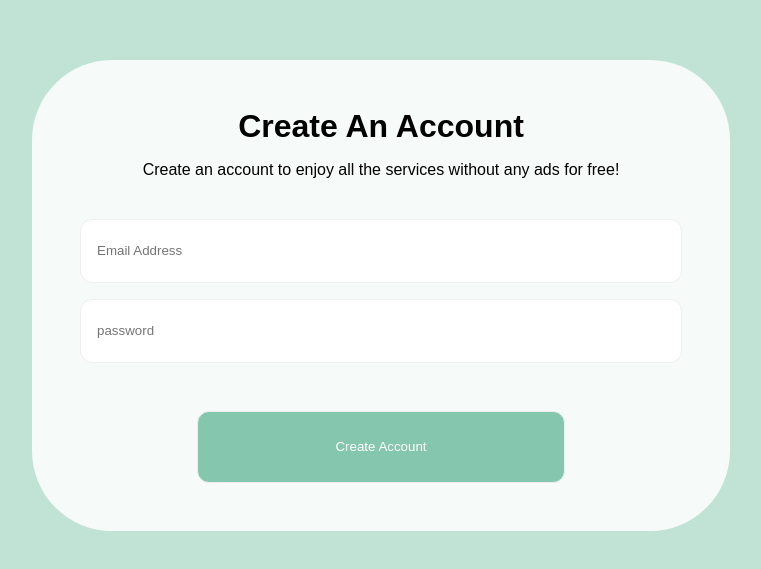
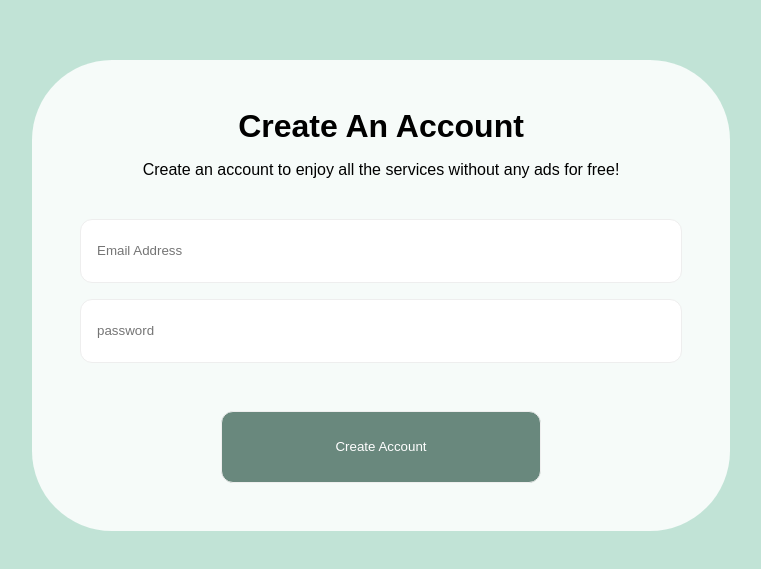
Before and after one commit to 11604075/storybook-demo, a React (Vite) app: page / in a window 1280 px wide. Shown: the part 105-674 px from the top of the page, without its empty margins (259-1020 px from the left). Built offline with nearby package versions, Linux system fonts and the light colour scheme.

Commit message:
modify button color

```diff
--- a/src/components/Button/Button.css
+++ b/src/components/Button/Button.css
@@ -1,8 +1,8 @@
 button{
-    width: 23rem;
+    width: 20rem;
     max-width: 100%;
     min-height: 4.5rem;
-    background-color: #84C7AE;
+    background-color: #69887d;
     border: 0.1rem solid #EEE;
     border-radius: 0.75rem;
     margin-top: 2rem;
```
